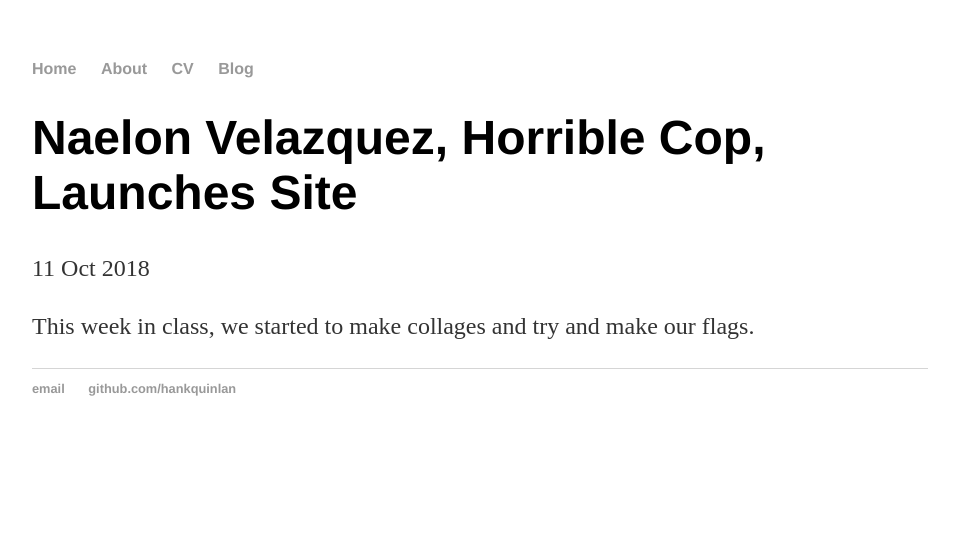
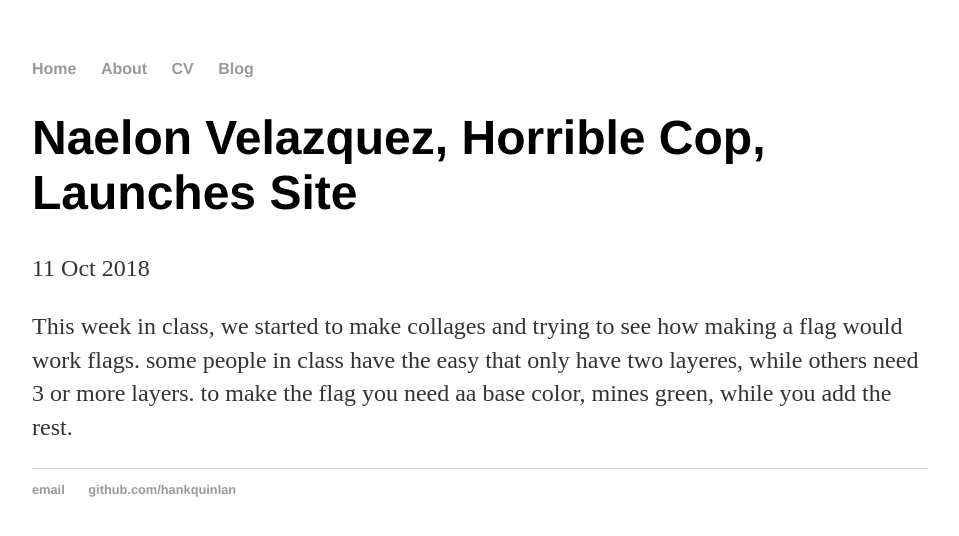
Before and after one commit to naelonv5318/naelonv5318.github.io, a Jekyll site: the page built from _posts/2018-10-11-Naelon-Velazquez-site-launched.md, in a window 1280 px wide. Shown: the top 536 px of the page, without its empty margins (160-1119 px from the left). Built offline with Jekyll 4.4.1, drawn with Linux system fonts in a browser that asks for light colours.

Commit message:
Update 2018-10-11-Naelon-Velazquez-site-launched.md

```diff
--- a/_posts/2018-10-11-Naelon-Velazquez-site-launched.md
+++ b/_posts/2018-10-11-Naelon-Velazquez-site-launched.md
@@ -4,4 +4,4 @@ title: "Naelon Velazquez, Horrible Cop, Launches Site"
 date: 2018-10-11
 ---
 
-This week in class, we started to make collages and try and make our flags.
+This week in class, we started to make collages and trying to see how making a flag would work flags. some people in class have the easy that only have two layeres, while others need 3 or more layers. to make the flag you need aa base color, mines green, while you add the rest.
```
